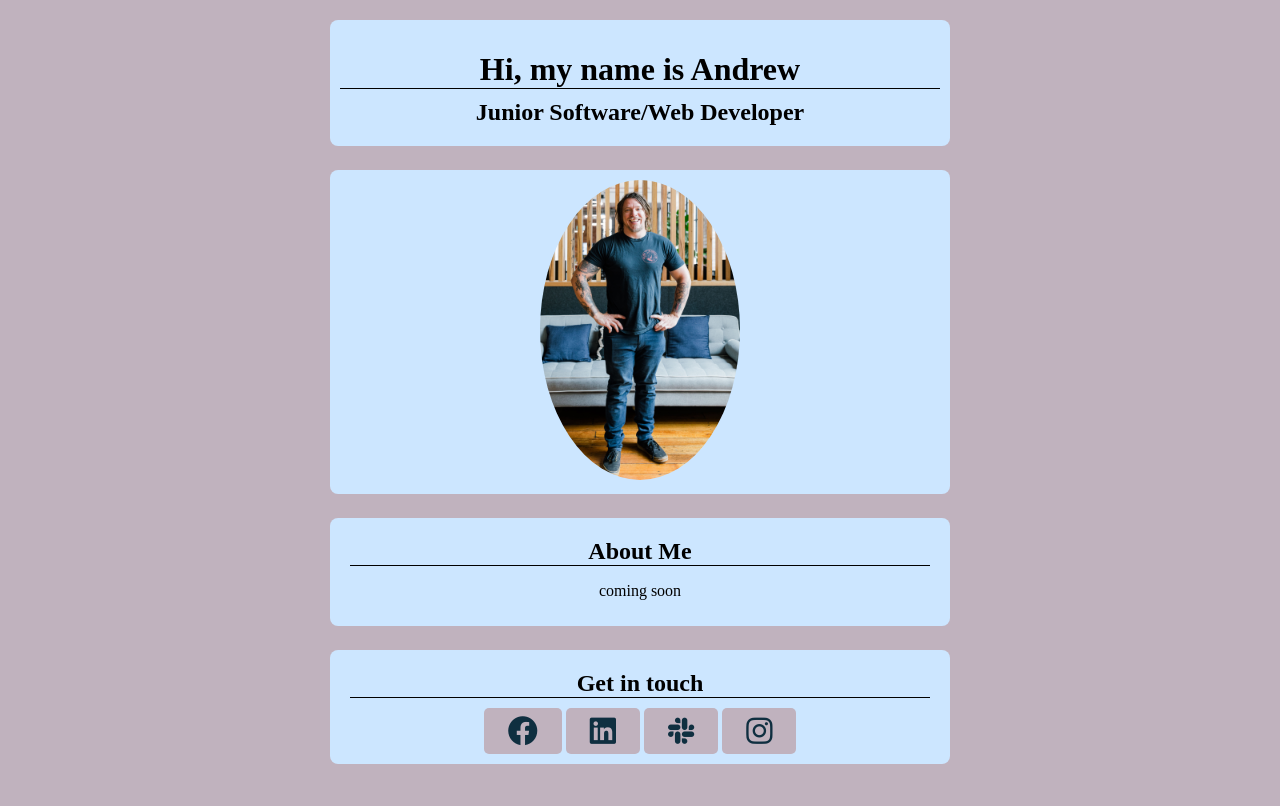
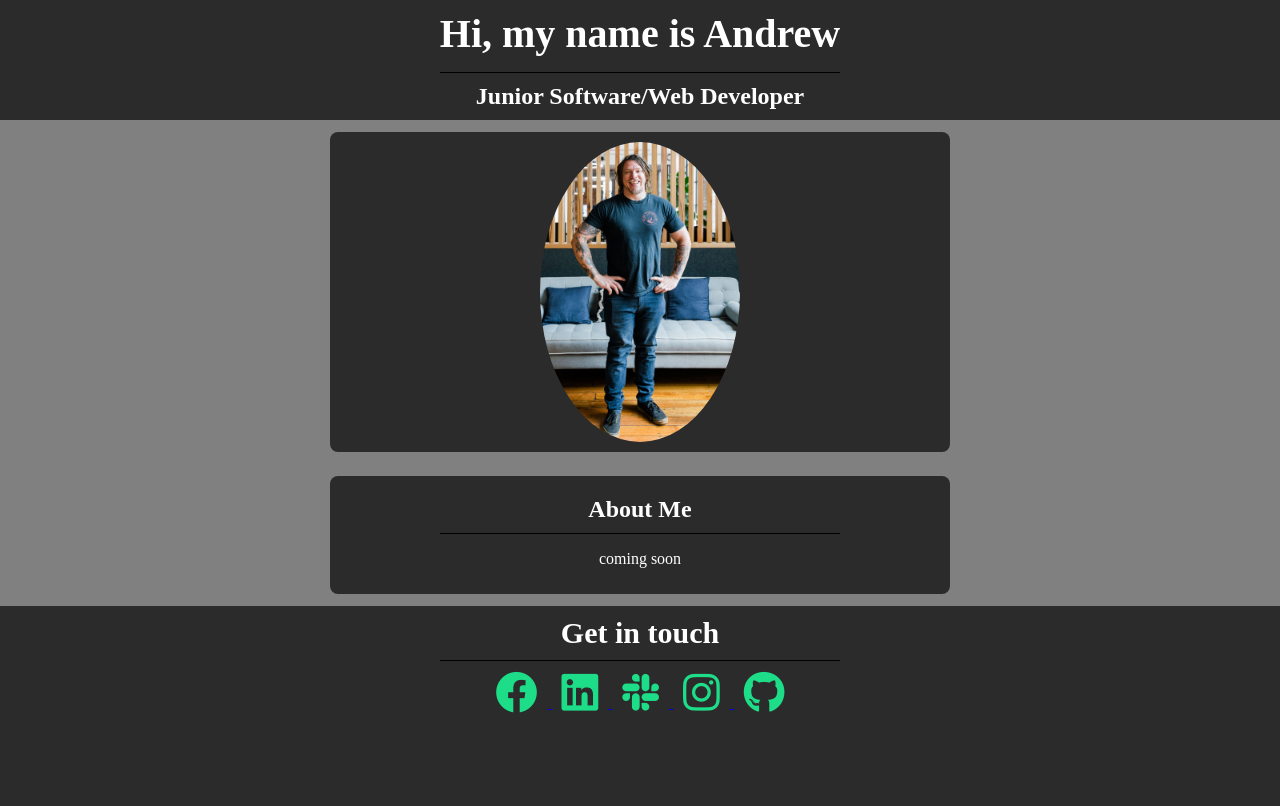
Before and after one commit to AndrewHulme88/profile, a plain HTML site: page index.html in a window 1280 px wide. Drawn offline with Linux system fonts and the light colour scheme.

Commit message:
Added header and footer. changed colour theme

```diff
--- a/index.html
+++ b/index.html
@@ -8,59 +8,43 @@
   <link rel="stylesheet" href="https://use.fontawesome.com/releases/v6.1.2/css/all.css">
 </head>
 <body>
-  <div class="container">
-    <div class="card">
-      <h1 class="border-bottom">Hi, my name is Andrew</h1>
+  <div class="header">
+    <h1>Hi, my name is Andrew</h1>
+    <div class="border-bottom"></div>
     <h2>Junior Software/Web Developer</h2>
   </div>
+
+  <div class="container">
     <div class="card">
       <img src="images/pic.jpg" alt="Profile Picture">
     </div>
     <div class="card">
-      <h2 class="border-bottom">About Me</h2>
+      <h2>About Me</h2>
+      <div class="border-bottom"></div>
       <p>coming soon</p>
     </div>
-    <div class="card">
-      <h2 class="border-bottom">Get in touch</h2>
-      <ul class="list-inline">
-        <li>
+  </div>
+
+  <div class="footer">
+    <h2 class="footer-text">Get in touch</h2>
+    <div class="border-bottom"></div>
+    <div class="socials">
       <a href="#">
-            <i class="fab fa-facebook list-inline btn-color"></i>
+        <i class="fab fa-facebook"></i>
       </a>
-        </li>
-        <li>
       <a href="#">
-            <i class="fab fa-linkedin list-inline btn-color"></i>
+        <i class="fab fa-linkedin"></i>
       </a>
-        </li>
-        <li>
       <a href="#">
-            <i class="fab fa-slack list-inline btn-color"></i>
+        <i class="fab fa-slack"></i>
       </a>
-        </li>
-        <li>
       <a href="#">
-            <i class="fab fa-instagram list-inline btn-color"></i>
+        <i class="fab fa-instagram"></i>
       </a>
-        </li>
-      </ul>
+      <a href="#">
+        <i class="fab fa-github"></i>
+      </a>
     </div>
   </div>
 </body>
 </html>
-
-
-  <!-- <div class="centered">
-    <h1>Hello, I'm Andrew!</h1>
-    <img src="pic.jpg" alt="Profile picture">
-    <h3>I am a Programmer, and also a qualified Carpenter.</h3>
-    <p>I live in Melbourne, currently I am studying Web Development at <a href="https://www.lewagon.com" target="_blank">Le Wagon</a></p>
-  </div>
-
-  <div class="centered">
-    <h3>Socials:</h3>
-    <ul>
-      <li>Instagram</li>
-      <li>Facebook</li>
-    </ul>
-  </div>
--- a/style.css
+++ b/style.css
@@ -2,27 +2,38 @@ body {
   display: flex;
   flex-direction: column;
   align-items: center;
-  background-color: #c0b2be;
+  background-color: grey;
+  color: white;
+  padding: 0;
+  margin: 0;
 }
 
 .container {
   display: flex;
   flex-direction: column;
   align-items: center;
+  padding: 0;
+  margin: 0;
   width: 700px;
 }
 
 .card {
+  display: flex;
+  flex-direction: column;
+  align-items: center;
   text-align: center;
   width: 600px;
   padding: 10px;
   margin: 12px auto;
   border-radius: 8px;
-  background-color: #cce6ff;
+  background-color: #2c2b2b;
 }
 
 h1 {
   margin-bottom: 5px;
+  margin-top: 0;
+  font-size: 40px;
+  padding: 10px;
 }
 
 h2 {
@@ -31,6 +42,8 @@ h2 {
 
 .border-bottom {
   border-bottom: 1px solid #000;
+  width: 400px;
+  align-items: center;
 }
 
 img {
@@ -39,28 +52,41 @@ img {
   border-radius: 50%;
 }
 
-.list-inline {
-  list-style: none;
+.header {
+  display: flex;
+  flex-direction: column;
+  align-items: center;
+  background-color: #2c2b2b;
+  width: 100%;
+  margin: 0;
+  height: 120px;
+  text-align: center;
 }
 
-.list-inline > li {
-  display: inline-block;
+.footer {
+  display: flex;
+  flex-direction: column;
+  align-items: center;
+  background-color: #2c2b2b;
+  width: 100%;
+  height: 200px;
+  margin: 0;
+  text-align: center;
 }
 
-ul {
-  margin: 0;
-  padding: 0;
+.footer-text {
+  font-size: 30px;
+  padding: 0px;
 }
 
-.btn-color {
-  background-color: #c0b2be;
-  color: #0f2f40;
-  padding: 8px 24px;
-  border-radius: 5px;
-  font-size: 30px;
+.fab {
+  margin: 10px;
+  background-color: #2c2b2b;
+  color: #1EDD88;
+  font-size: 42px;
 }
 
-@media (max-width: 960px) {
+/* @media (max-width: 960px) {
   .centered {
     width: 40%;
     margin-left: 30%;
@@ -82,4 +108,4 @@ ul {
     margin-left: 40%;
     margin-right: 40%;
   }
-}
+}*/
```
Lines whose indentation alone changed are shown as unchanged.
